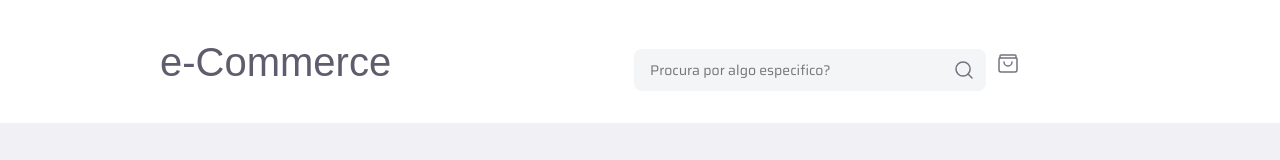
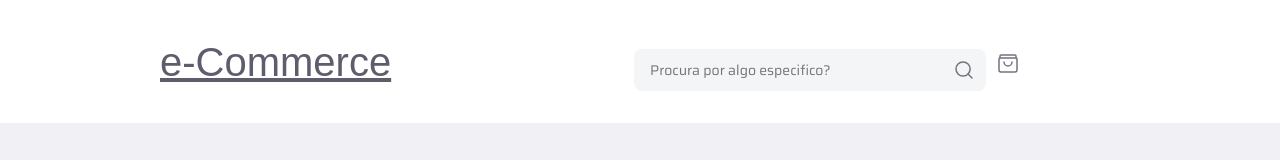
Before and after one commit to edfragoso/e-commerce, a Next.js app in the folder e-commerce/: page / in a window 1280 px wide. Shown: the top 160 px of the page. Built offline with nearby package versions, Linux system fonts and the light colour scheme; a web font is replaced by a local one.

Commit message:
feat: add href in logo

```diff
--- a/e-commerce/src/components/header.tsx
+++ b/e-commerce/src/components/header.tsx
@@ -8,7 +8,7 @@ export function Header() {
   const { setSearch, search } = useFilter();
   return (
     <TagHeader>
-      <Logo className={sairaStencil.className}>e-Commerce</Logo>
+      <Logo className={sairaStencil.className} href="/">e-Commerce</Logo>
       <div>
         <PrimaryInputSearchIcon value={search} handleChange={setSearch} />
         <CartControl />
```
